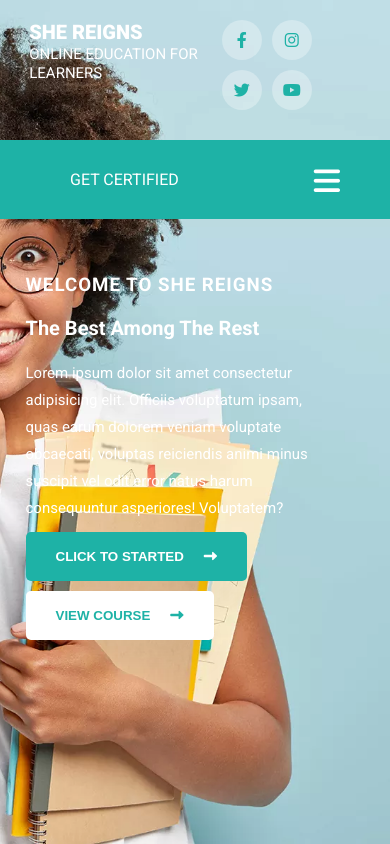
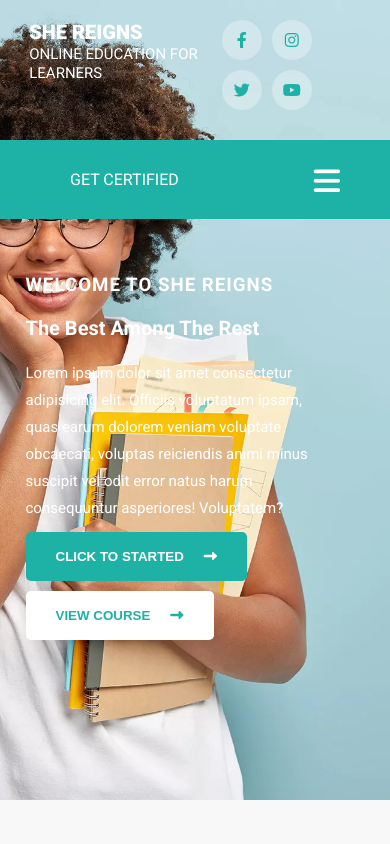
Before and after one commit to yasiramus/education-website, a React (Create React App) app: page / in a window 390 px wide. Shown: the top 844 px of the page. Built offline with nearby package versions, Linux system fonts and the light colour scheme.

Commit message:
reduce hopepage height

```diff
--- a/src/pages/home/homePage.css
+++ b/src/pages/home/homePage.css
@@ -110,7 +110,7 @@
         padding-top: 37%;
         /* padding-top: 50%; */
         /* height: auto; */
-        height: 59rem;
+        height: 50rem;
         /* margin-bottom: 100px; */
 
     }
```
